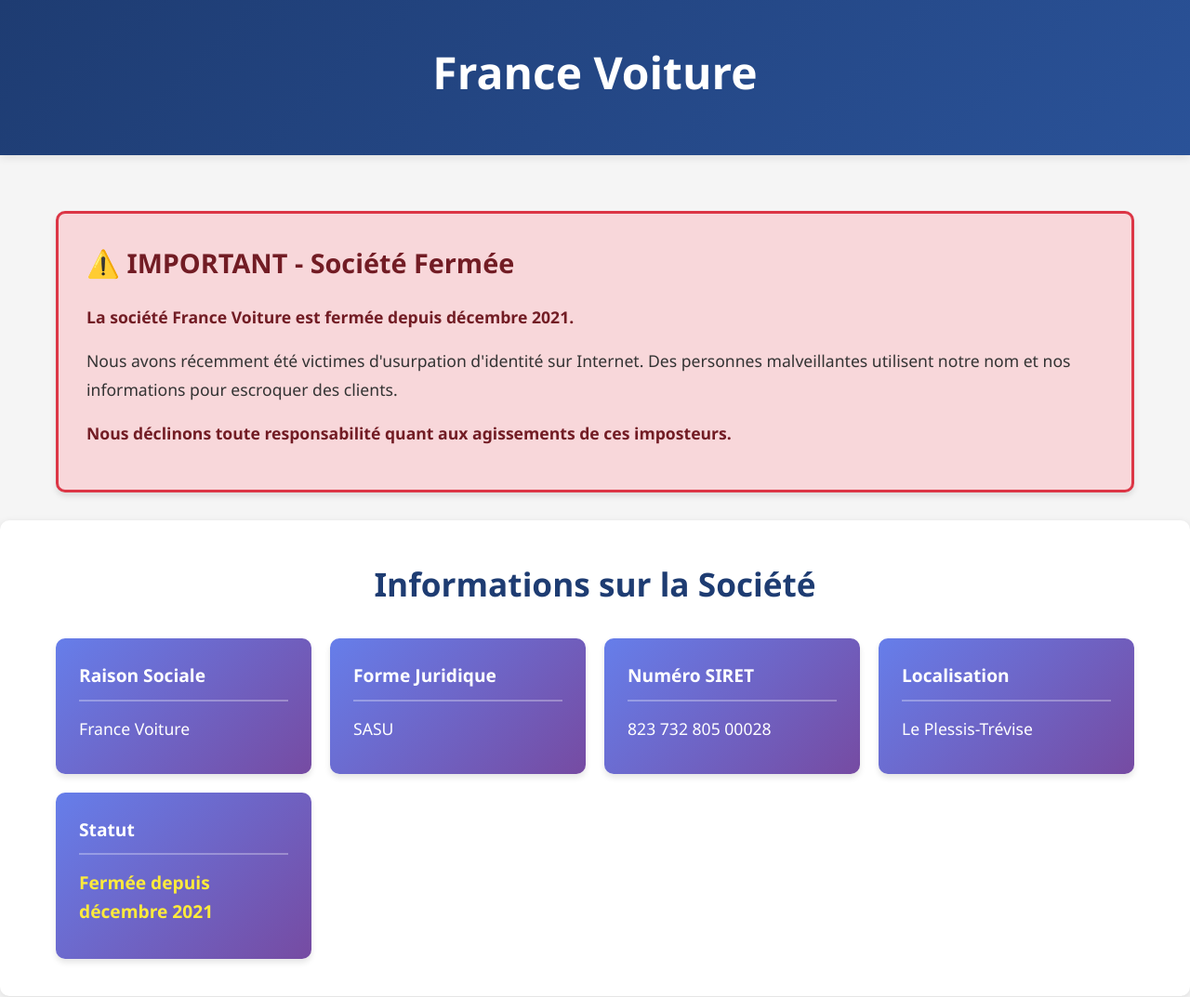
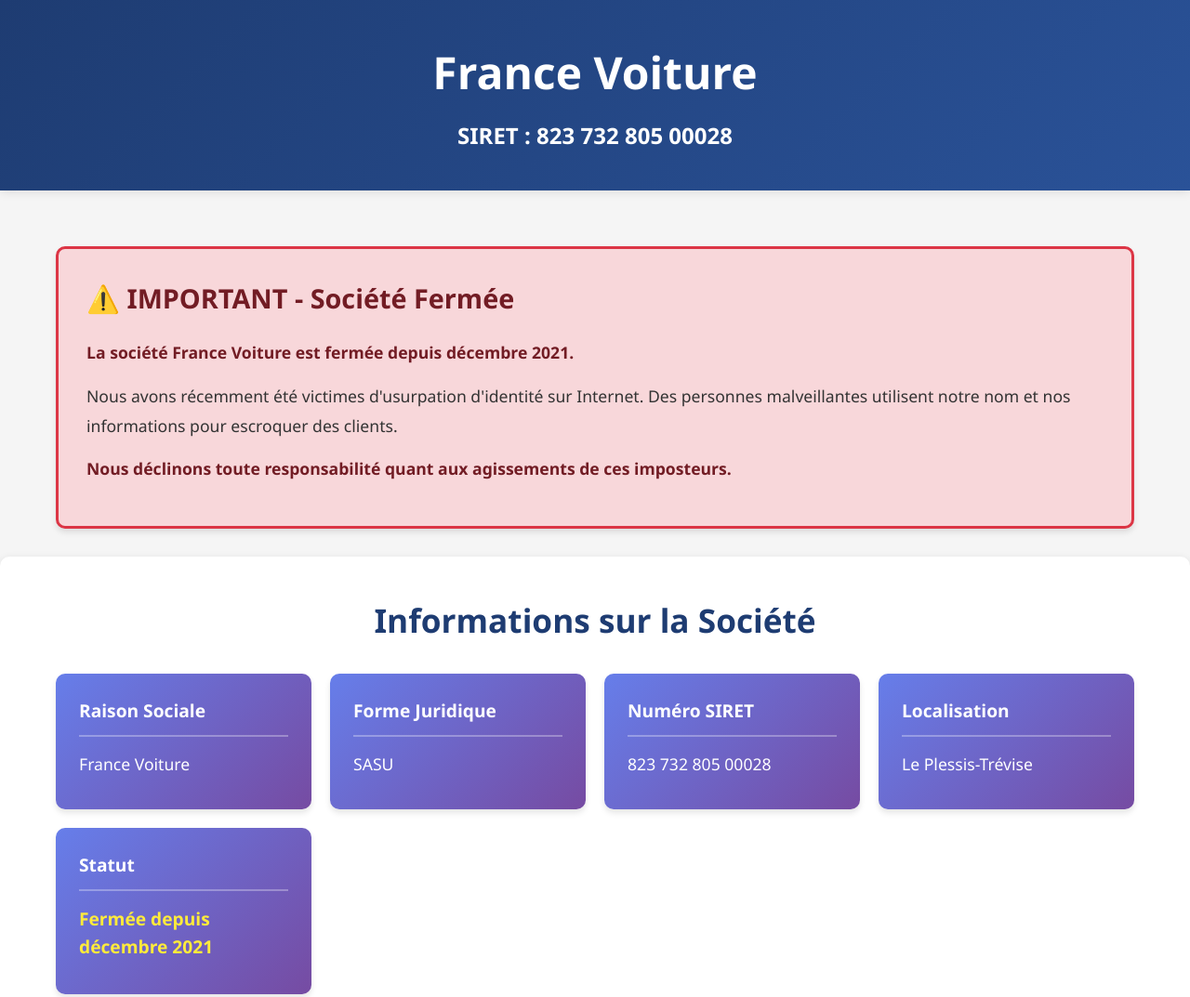
Before and after one commit to FRVoiture/France-Voiture, a plain HTML site: page index.html in a window 1280 px wide. Shown: the top 1073 px of the page at 93% size. Drawn offline with Linux system fonts and the light colour scheme.

Commit message:
Add files via upload

```diff
--- a/index.html
+++ b/index.html
@@ -10,6 +10,7 @@
     <header>
         <div class="container">
             <h1>France Voiture</h1>
+            <h2>SIRET : 823 732 805 00028</h2>
         </div>
     </header>
 
```
